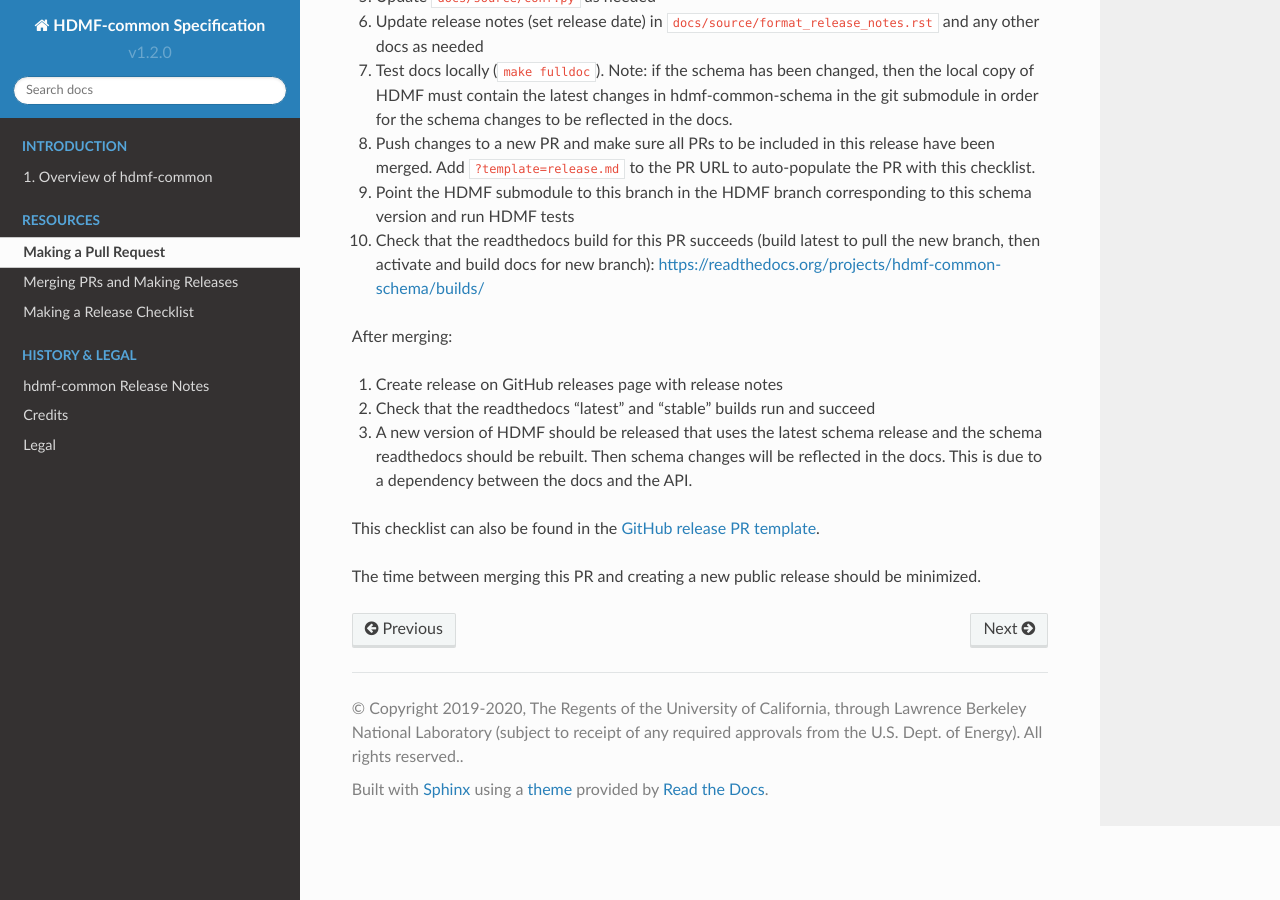
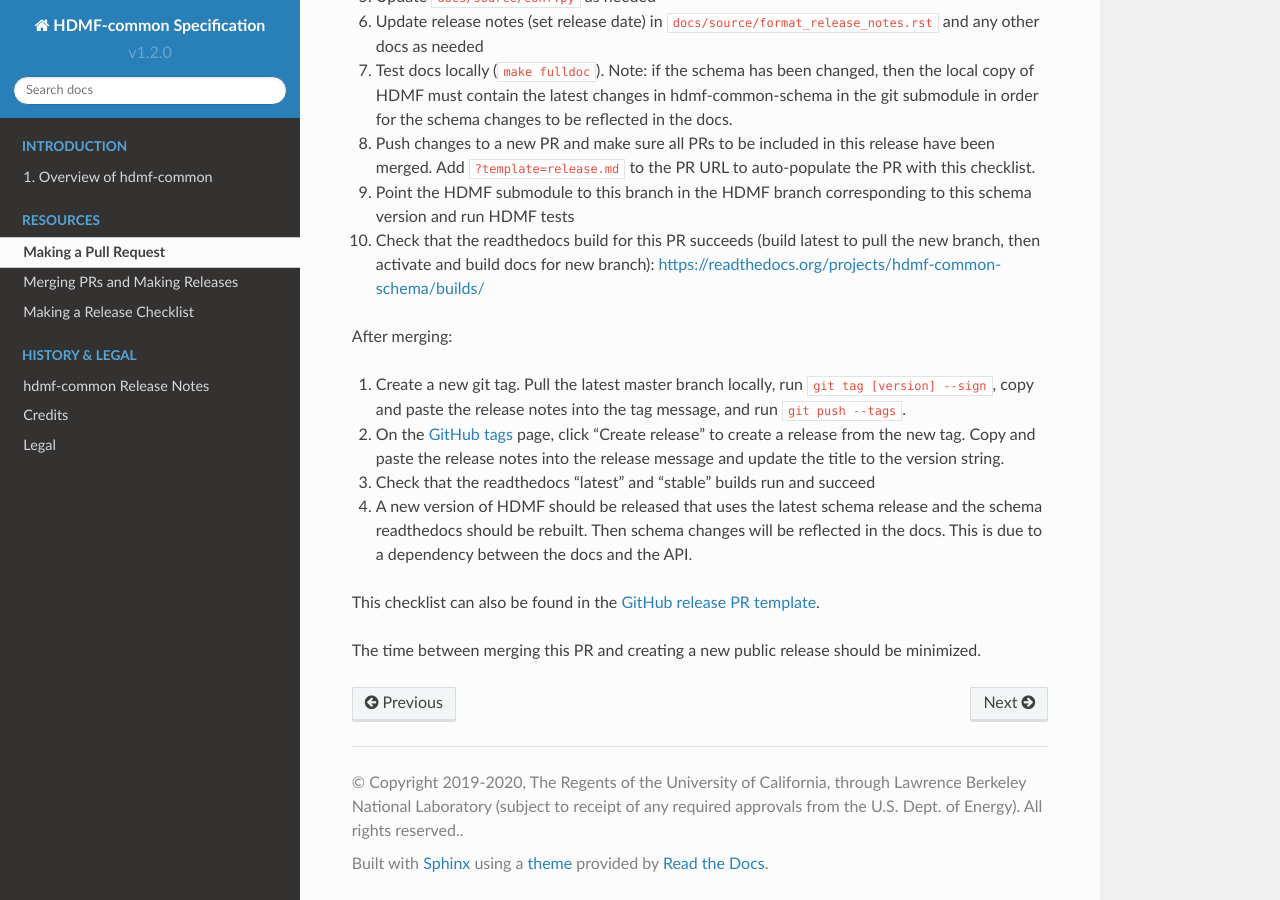
Before and after one commit to hdmf-dev/hdmf-common-schema, a Sphinx documentation site: the page built from docs/source/software_process.rst, in a window 1280 px wide and 900 px high, scrolled down 1674 px. Built offline with Sphinx 7.4.7 and the Read the Docs theme 2.0.0, drawn with Linux system fonts in a browser that asks for light colours.

Commit message:
Update release process to use annotated, signed git tags

```diff
--- a/docs/source/software_process.rst
+++ b/docs/source/software_process.rst
@@ -74,9 +74,12 @@
 
 After merging:
 
-1. Create release on GitHub releases page with release notes
-2. Check that the readthedocs "latest" and "stable" builds run and succeed
-3. A new version of HDMF should be released that uses the latest schema release and the schema readthedocs should be
+1. Create a new git tag. Pull the latest master branch locally, run ``git tag [version] --sign``, copy and paste the
+   release notes into the tag message, and run ``git push --tags``.
+2. On the `GitHub tags`_ page, click "Create release" to create a release from the new tag. Copy and paste the release
+   notes into the release message and update the title to the version string.
+3. Check that the readthedocs "latest" and "stable" builds run and succeed
+4. A new version of HDMF should be released that uses the latest schema release and the schema readthedocs should be
    rebuilt. Then schema changes will be reflected in the docs. This is due to a dependency between the docs and the
    API.
 
@@ -84,4 +87,5 @@
 
 The time between merging this PR and creating a new public release should be minimized.
 
+.. _`GitHub tags`: https://github.com/hdmf-dev/hdmf-common-schema/tags
 .. _`GitHub release PR template`: https://github.com/hdmf-dev/hdmf-common-schema/blob/master/.github/PULL_REQUEST_TEMPLATE/release.md
```
Also changed, not shown: .github/PULL_REQUEST_TEMPLATE/release.md.
